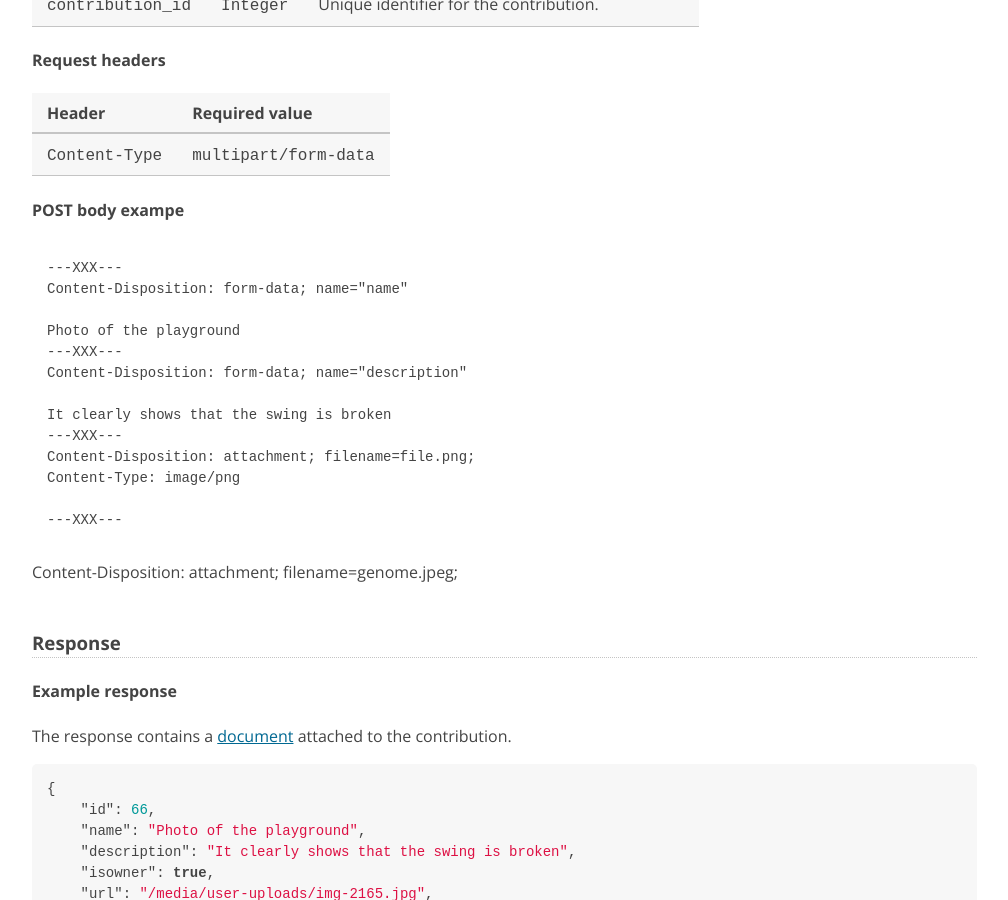
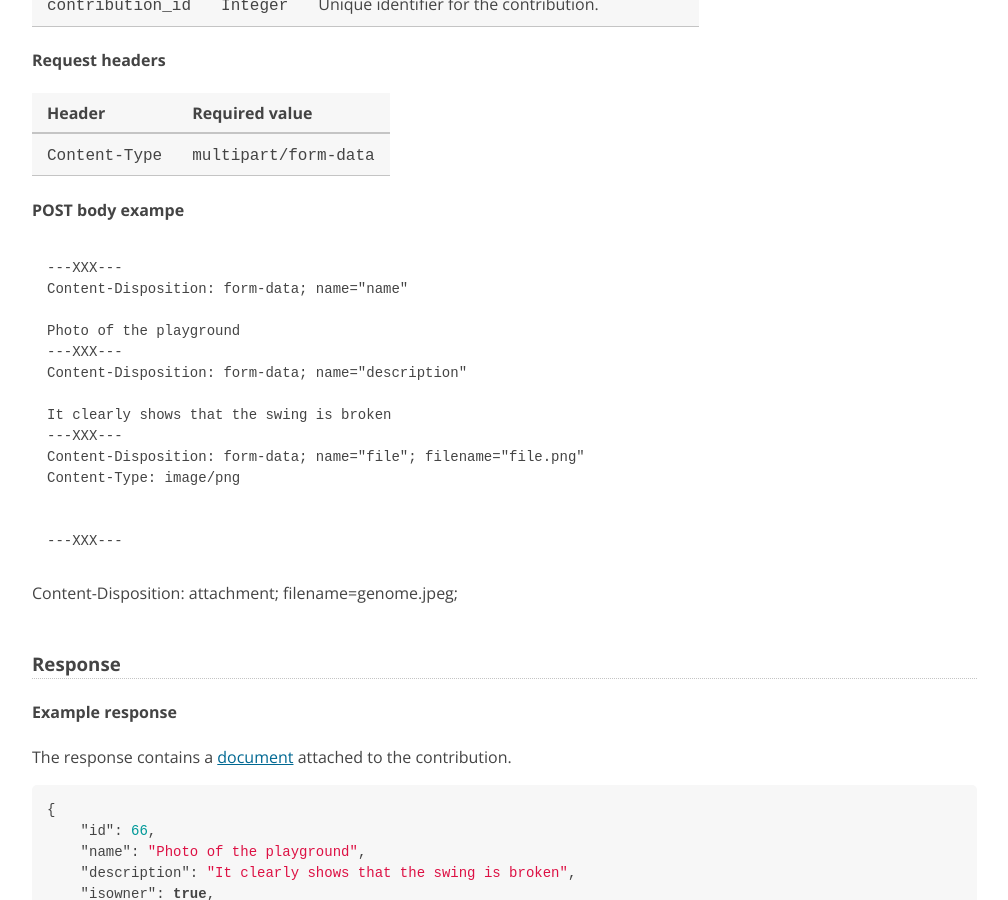
Before and after one commit to ExCiteS/geokey-website, a Jekyll site: the page built from _docs/document-add.md, in a window 1280 px wide and 900 px high, scrolled down 1055 px. Shown: the whole window, without its empty margins (38-1046 px from the left). Built offline with Jekyll 4.4.1, drawn with Linux system fonts in a browser that asks for light colours; Markdown is read by kramdown in place of the engine named in the settings.

Commit message:
Update document-add.md

`````diff
--- a/_docs/document-add.md
+++ b/_docs/document-add.md
@@ -57,8 +57,9 @@ Content-Disposition: form-data; name="description"
 
 It clearly shows that the swing is broken
 ---XXX---
-Content-Disposition: attachment; filename=file.png;
+Content-Disposition: form-data; name="file"; filename="file.png"
 Content-Type: image/png
+
 
 ---XXX---
 ````
`````
